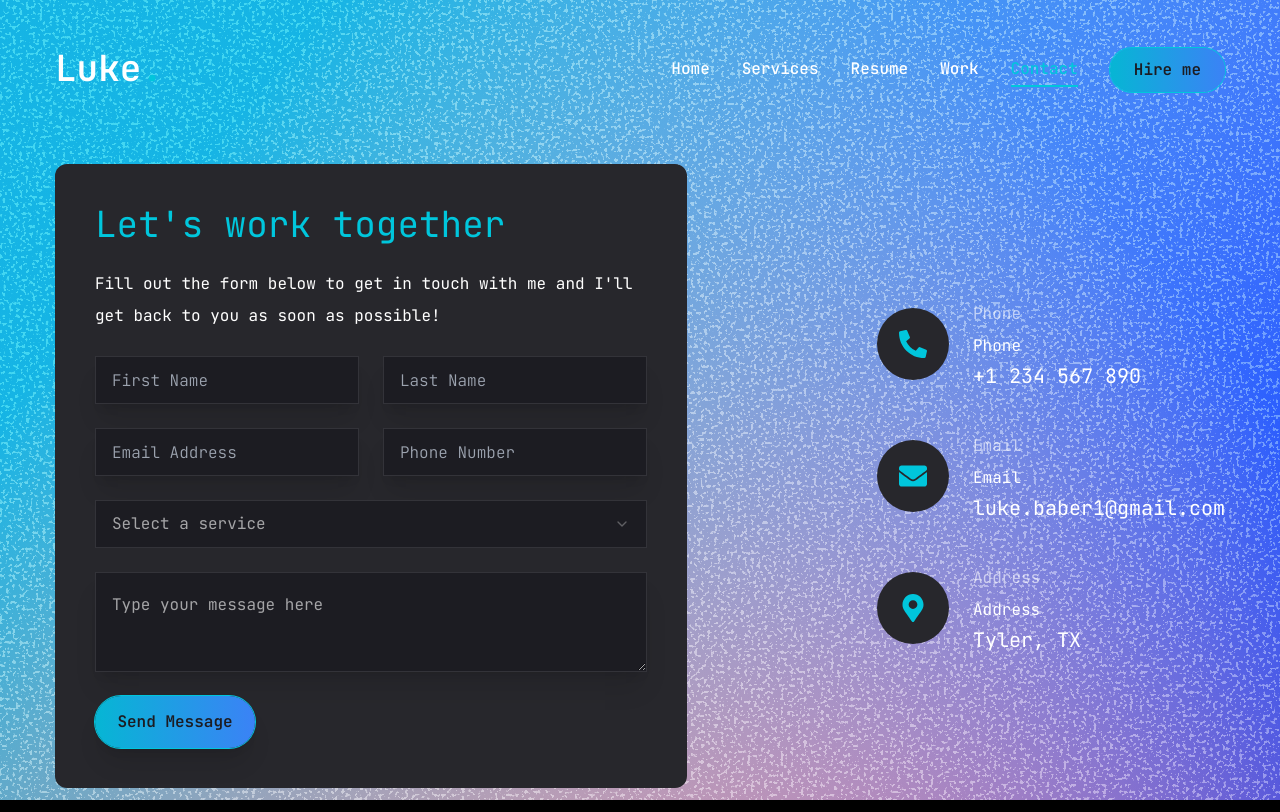
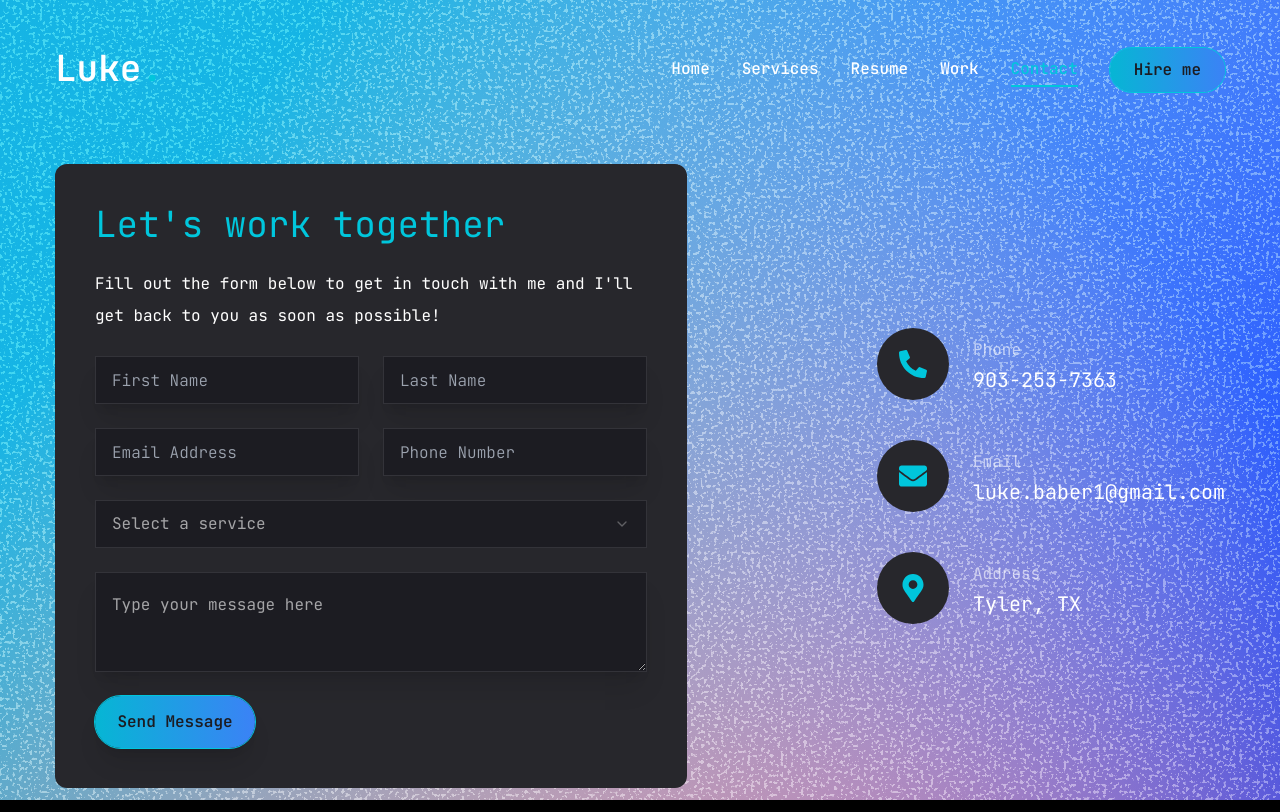
Before and after one commit to LukeBaber1836/portfolio-site, a Next.js app: page /contact in a window 1280 px wide. Built offline with nearby package versions, Linux system fonts and the light colour scheme.

Commit message:
added eslint

```diff
--- a/app/contact/page.tsx
+++ b/app/contact/page.tsx
@@ -23,7 +23,7 @@ const info = [
   {
     icon: <FaPhoneAlt />,
     title: "Phone",
-    description: "+1 234 567 890"
+    description: "903-253-7363"
   },
   {
     icon: <FaEnvelope />,
@@ -111,7 +111,6 @@ const Contact = () => {
                       {item.title}
                     </p>
                     <div>
-                      <p>{item.title}</p>
                       <h3 className='text-xl'>{item.description}</h3>
                     </div>
                   </div>
```
Also changed, not shown: .eslintrc.json (added).
